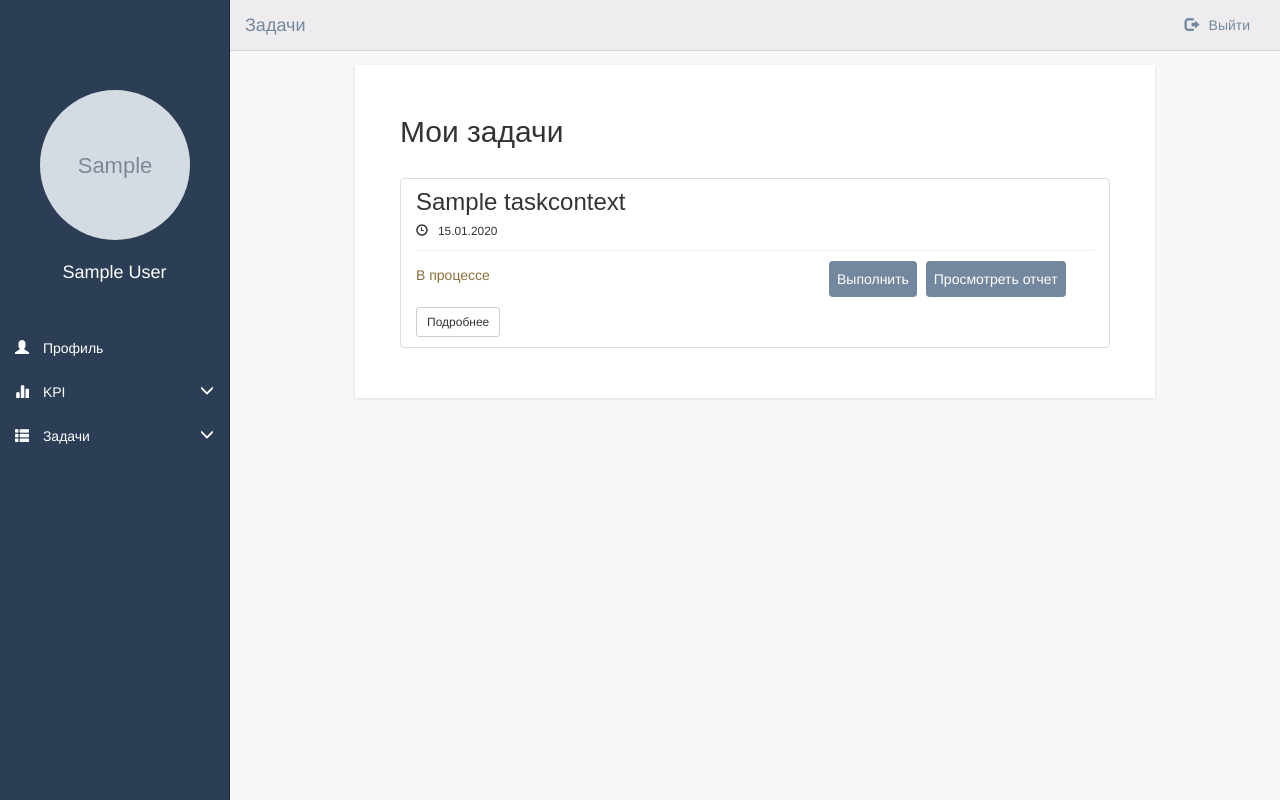
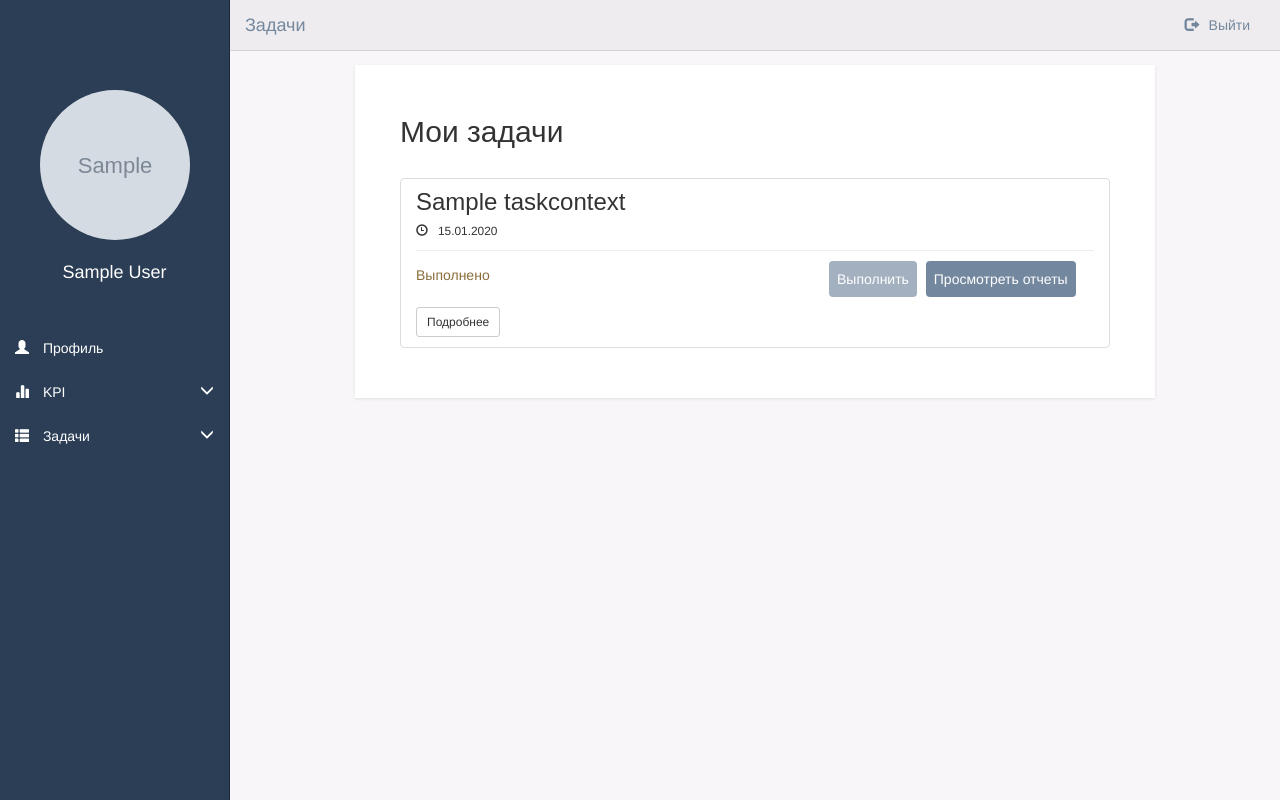
Before and after one commit to BulatGin/KPI, a Django app: page /tasks/ in a window 1280 px wide. Run offline with Django 3.2, Linux system fonts and the light colour scheme; a user stored in the database is signed in; tables that the repository leaves empty hold one stand-in row (values such as "Sample post"); grey boxes marked "Sample" are stand-in pictures; some libraries are stand-ins or nearby versions.

Commit message:
tasks.html fixed

```diff
--- a/KPITest/templates/KPITest/tasks.html
+++ b/KPITest/templates/KPITest/tasks.html
@@ -17,14 +17,23 @@
 				<div class="col-lg-7 col-md-6 col-sm-12 col-xs-12">
 					<p class="list-group-item-text"><h4>{{ task.parent.department.name }}</h4></p>
 	                <!--   состояния: alert-success, alert-warning, alert-danger -->
+                    {% if task.get_done_count < task.count %}
 		            <p class="list-group-item-text alert-warning">В процессе</p>
+                    {% else %}
+                    <p class="list-group-item-text alert-warning">Выполнено</p>
+                    {% endif %}
+
                 </div>
 				<div class="col-lg-5 col-md-6 col-sm-12 col-xs-12">
-					<a type="button" href="{% url 'execute_task' task.pk %}" class="btn btn-primary">Выполнить</a>
-	                {% if task.report.all.count == 0  %}
-	                    <button type="button" class=" btn btn-primary" disabled>Просмотреть отчет</button>
+                    {% if task.get_done_count < task.count %}
+					<a type="button" href="{% url 'execute_task' task.pk %}" class="btn btn-primary" >Выполнить</a>
+                    {% else %}
+                    <a type="button" href="{% url 'execute_task' task.pk %}" class="btn btn-primary" disabled>Выполнить</a>
+                    {% endif %}
+	                {% if task.reports.all.count == 0  %}
+	                    <button type="button" class=" btn btn-primary" disabled>Просмотреть отчеты</button>
 	    			{% else %}
-				        <a role="button" href="{% url 'reports_list' task.pk%}" class="btn btn-primary">Просмотреть отчет</a>
+				        <a role="button" href="{% url 'reports_list' task.pk%}" class="btn btn-primary">Просмотреть отчеты</a>
 		            {% endif %}
 		    	</div>
 			</div>
```
